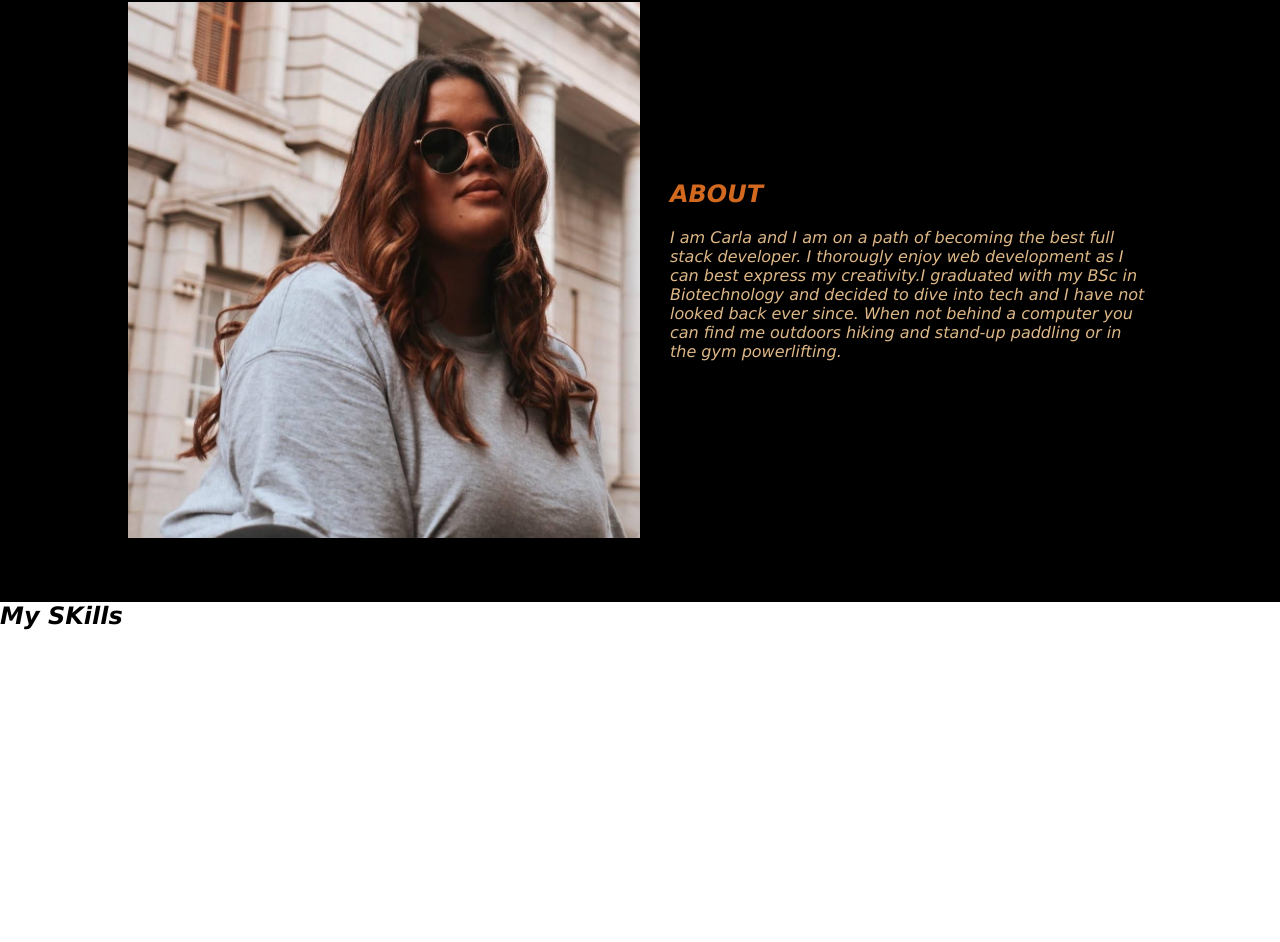
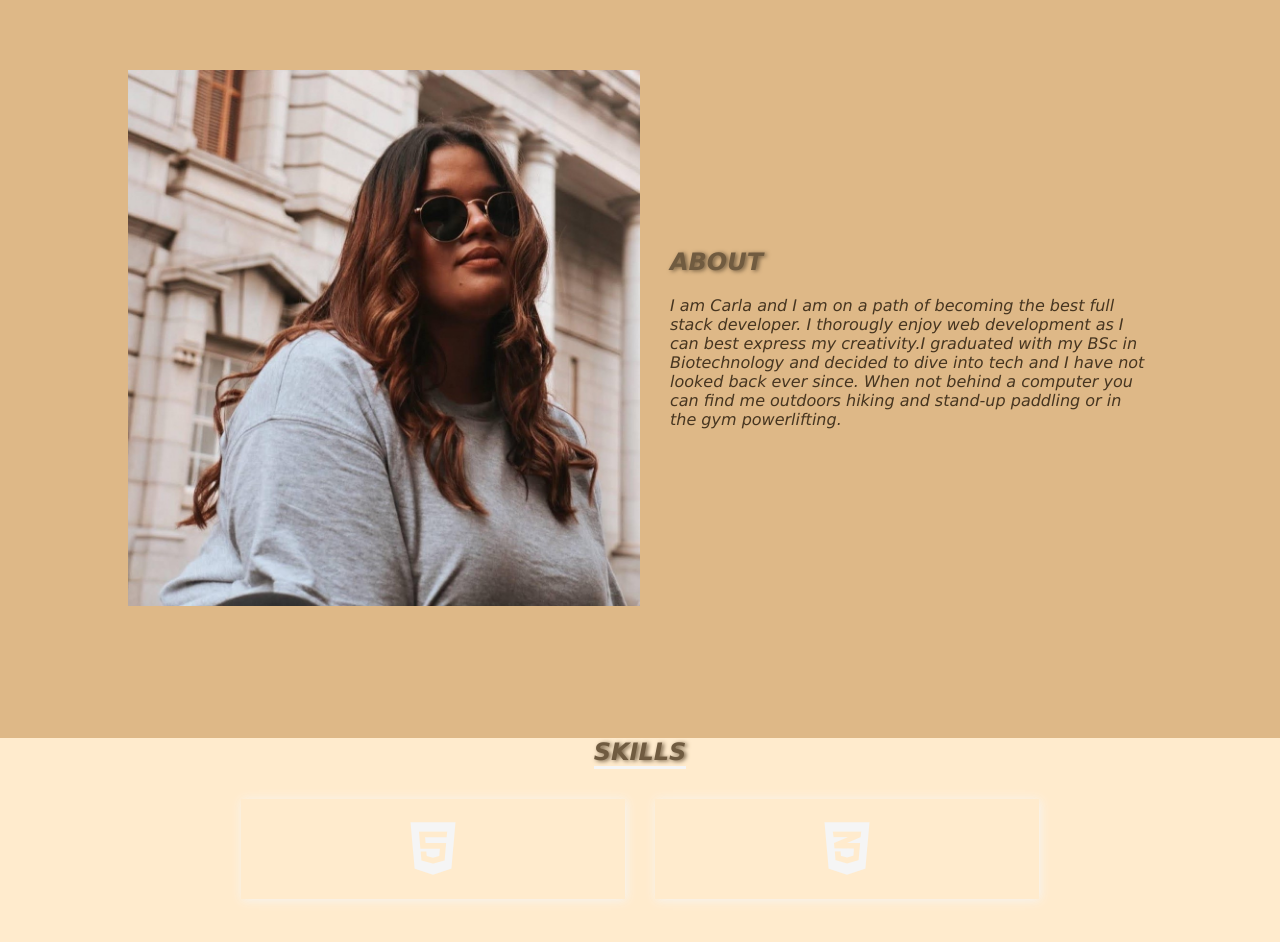
Before and after one commit to Carlaamylawrence/Personal-Portfolio, a plain HTML site: page index.html in a window 1280 px wide. Shown: the part 862-1804 px from the top of the page. Before the commit the page ends 1492 px from the top, so only its background shows below. Drawn offline with Linux system fonts and the light colour scheme.

Commit message:
added skills

```diff
--- a/index.html
+++ b/index.html
@@ -9,6 +9,8 @@
     <script src="https://kit.fontawesome.com/e67a0b83aa.js" crossorigin="anonymous"></script>
   </head>
   <body>
+
+    <!-- Nav bar  -->
     <nav id="navbar">
       <ul class="nav-links">
         <li class="nav-link"><a href="#landing" class="link">Home</a></li>
@@ -26,6 +28,7 @@
       <h2>FULL STACK DEVELOPER</h2>
     </section>
 
+<!-- About Section -->
     <section id="about">
       <img src="./images/P2backcrop.jpg" alt="photo_of_me" />
       <div class="about">
@@ -41,9 +44,17 @@
       </div>
     </section>
 
-    <section id="Skills">
-    <h2>My SKills</h2>
-    <div class="skills-container"
-    <div class="card"></div>
+    <!-- Skills section -->
+    <section id="skills">
+    <h2>SKILLS</h2>
+    <div class="skills-container">
+    <div class="card">
+      <i class="fa-brands fa-html5"></i>
+    </div>
+    <div class="card">
+    <i class="fa-brands fa-css3-alt"></i>
+  </div>
+  </div>
+  </section>
   </body>
 </html>
--- a/styles.css
+++ b/styles.css
@@ -10,6 +10,16 @@ body {
   font-family: Verdana, Geneva, Tahoma, sans-serif;
 }
 
+/* SECTION STYLES */
+section {
+  min-height: 100vh;
+  background-color: blanchedalmond;
+}
+
+section:nth-last-of-type(even) {
+  background-color: burlywood;
+}
+
 /* NAVIGATION STYLES */
 
 ul.nav-links {
@@ -17,6 +27,7 @@ ul.nav-links {
   display: flex;
   justify-content: flex-end;
   color: chocolate;
+  text-decoration: none;
 }
 
 nav#navbar {
@@ -26,8 +37,14 @@ nav#navbar {
 }
 a.link {
   padding: 10px;
+  color: brown;
+  text-decoration: none;
 }
 
+a.link:hover{
+  color: rgb(167, 148, 123);
+}
+/* Landing */
 #landing {
   /* background-image: url(./images/backp.jpg); */
   background: linear-gradient(
@@ -53,21 +70,20 @@ a.link {
   text-shadow: 2px 4px 4px rgb(144, 52, 15);
   margin: 5px;
 }
-
+/* About */
 #about {
   display: flex;
   justify-content: center;
   align-items: center;
   padding: 5% 10%;
   gap: 30px;
-
-  background-color: black;
 }
 
 .about h2 {
-  color: chocolate;
+  color: rgb(112, 91, 64);
   padding-bottom: 20px;
   align-items: center;
+  text-shadow: 2px 1px 4px;
 }
 
 img {
@@ -75,6 +91,41 @@ img {
   width: 50%;
 }
 .about p {
-  color: burlywood;
+  color: rgb(70, 53, 32);
   text-shadow: ;
 }
+/* SKILLS */
+#skills{
+  padding 5% 10%;
+  color: whitesmoke;
+  display:flex;
+  flex-direction: column;
+  text-align: center;
+  align-items: stretch;
+}
+
+#skills h2{
+  margin-bottom: 30px;
+  border-bottom: 3px solid whitesmoke;
+  width: fit-content;
+  color: rgb(112, 91, 64);
+  text-shadow: 2px 1px 4px;
+  margin-inline: auto;
+}
+
+.skills-container{
+  display: flex;
+  gap: 30px;
+  justify-content:center;
+}
+
+.card{
+  box-shadow: 1px 1px 10px;
+  padding: 20px;
+  width:30%;
+  text-align: center;
+}
+
+.card > i{
+  font-size: 60px;
+}
```
